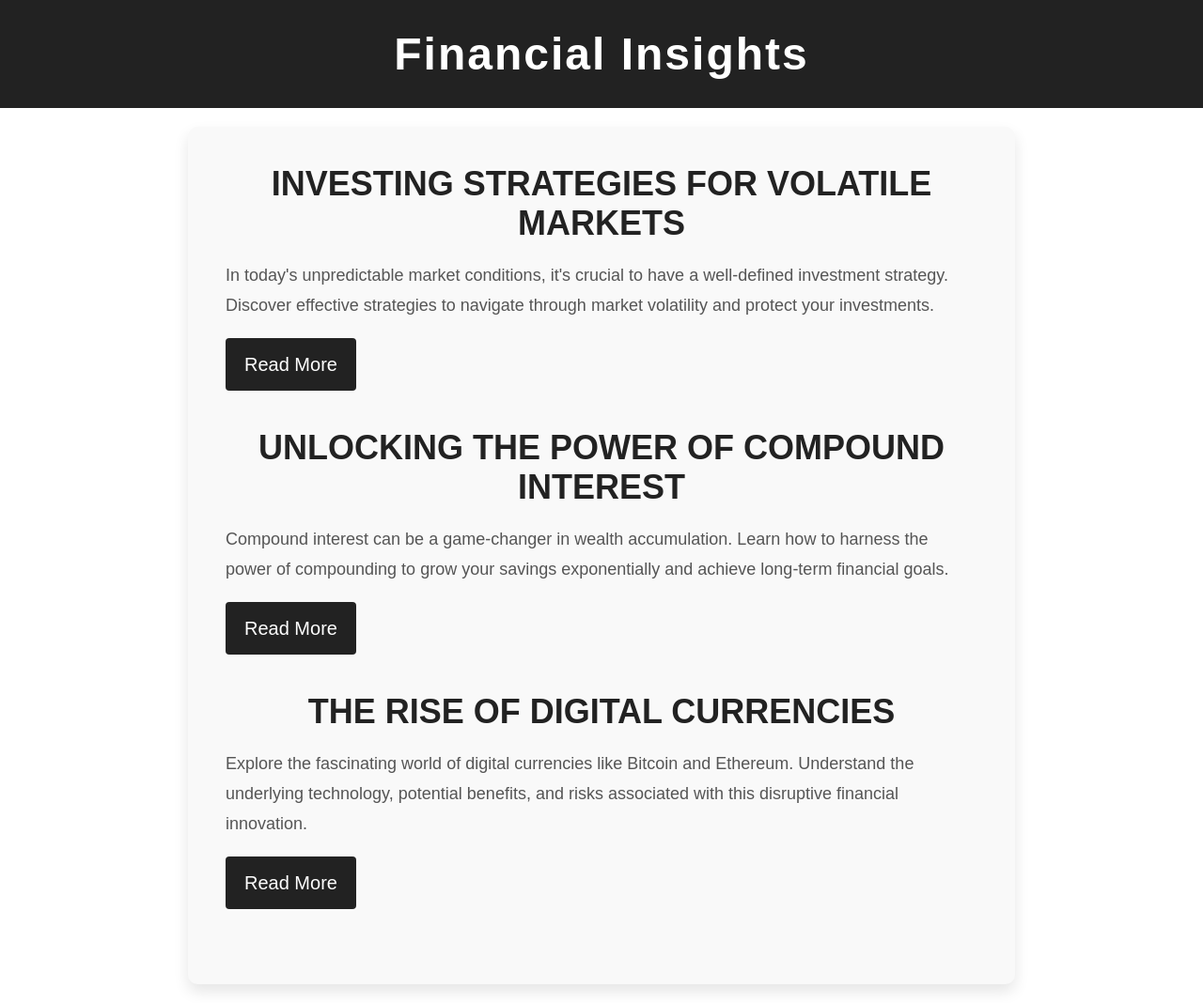
After one commit to akdat90/hookfin, a Flask app: page /blog in a window 1280 px wide. The commit adds this page. Shown: the whole page at 94% size. Run offline with Flask 3, Linux system fonts and the light colour scheme.

Commit message:
blog added

```diff
--- a/app.py
+++ b/app.py
@@ -25,5 +25,13 @@ PRODUCTS = [
 
 def fin_services():
   return render_template("home.html", company_name="Hookup Finserve", products = PRODUCTS)
+
+@app.route("/products")
+def show_products():
+  return render_template("productpage.html")
+
+@app.route("/blog")
+def show_blog():
+  return render_template("blog.html")
 if __name__ == '__main__':
   app.run(host='0.0.0.0', debug=True)
--- /dev/null
+++ b/template/blog.html
@@ -0,0 +1,87 @@
+<!DOCTYPE html>
+<html>
+<head>
+<title>Financial Insights</title>
+<style>
+body {
+font-family: Arial, sans-serif;
+margin: 0;
+padding: 0;
+}
+header {
+background-color: #222;
+color: #fff;
+padding: 30px;
+text-align: center;
+}
+h1 {
+font-size: 48px;
+margin: 0;
+letter-spacing: 2px;
+}
+main {
+max-width: 800px;
+margin: 20px auto;
+padding: 40px;
+background-color: #f9f9f9;
+border-radius: 10px;
+box-shadow: 0 8px 16px rgba(0, 0, 0, 0.1);
+}
+article {
+margin-bottom: 40px;
+}
+h2 {
+color: #222;
+font-size: 36px;
+margin: 0 0 10px;
+text-align: center;
+text-transform: uppercase;
+}
+p {
+line-height: 1.8;
+color: #555;
+font-size: 18px;
+}
+.cta-button {
+display: inline-block;
+padding: 10px 20px;
+background-color: #222;
+color: #fff;
+text-decoration: none;
+border-radius: 4px;
+font-size: 20px;
+transition: background-color 0.3s ease;
+}
+.cta-button:hover {
+background-color: #444;
+}
+</style>
+</head>
+<body>
+<header>
+<h1>Financial Insights</h1>
+</header>
+
+<main>
+<article>
+<h2>Investing Strategies for Volatile Markets</h2>
+<p>In today's unpredictable market conditions, it's crucial to have a well-defined investment strategy. Discover effective strategies to navigate through market volatility and protect your investments.</p>
+<p><a href="#" class="cta-button">Read More</a></p>
+</article>
+
+<article>
+<h2>Unlocking the Power of Compound Interest</h2>
+<p>Compound interest can be a game-changer in wealth accumulation. Learn how to harness the power of compounding to grow your savings exponentially and achieve long-term financial goals.</p>
+<p><a href="#" class="cta-button">Read More</a></p>
+</article>
+
+<article>
+<h2>The Rise of Digital Currencies</h2>
+<p>Explore the fascinating world of digital currencies like Bitcoin and Ethereum. Understand the underlying technology, potential benefits, and risks associated with this disruptive financial innovation.</p>
+<p><a href="#" class="cta-button">Read More</a></p>
+
+</article>
+</main>
+
+</body>
+</html>
--- a/template/home.html
+++ b/template/home.html
@@ -30,6 +30,7 @@
 <body>
 
   {%include 'navbar.html'%}
+  {%include 'modal.html'%}
   <div class="p-3 mb-2 bg-light text-dark">
   <div class="container" >
   <h1 class="text-centre mt-2 mb-4"> Welcome to Hookup Finserve</h1>
--- a/template/navbar.html
+++ b/template/navbar.html
@@ -7,7 +7,7 @@
     <div class="collapse navbar-collapse" id="navbarNavAltMarkup">
       <div class="navbar-nav">
         <a class="nav-link active" aria-current="page" href="#">Home</a>
-        <a class="nav-link" href="#">Products</a>
+        <a class="nav-link" href="https://hookfin-1--akashpatel66.repl.co/products">Products</a>
         <a class="nav-link" href="#">Pricing</a>
         <a class="nav-link href="#" ">Career</a>
       </div>
```
Also changed, not shown: database.py (+5 -3 lines), template/modal.html (+37 -23 lines), template/productpage.html (added, +54 -0 lines).
